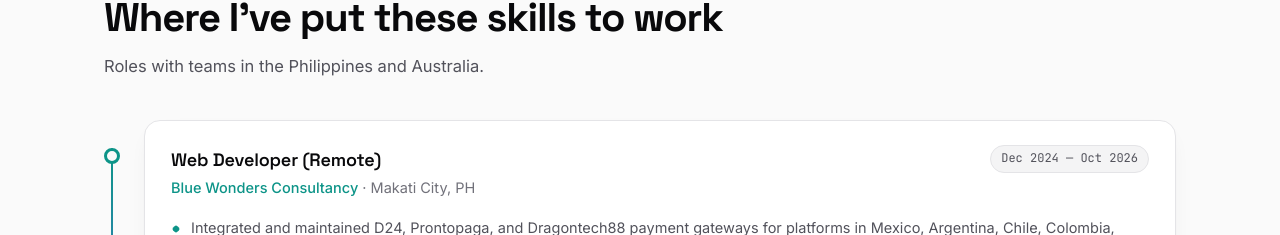
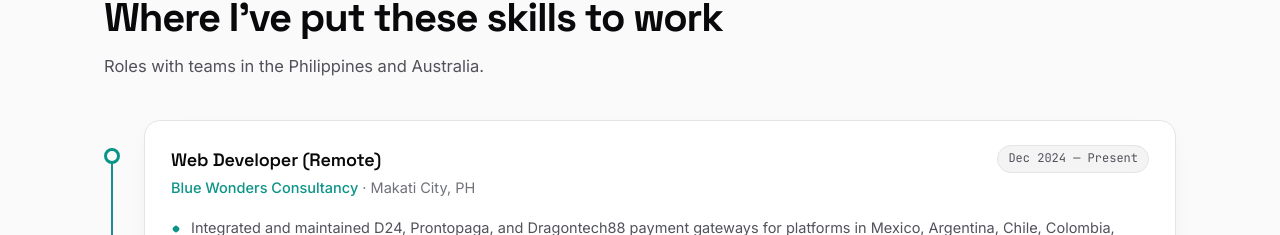
Before and after one commit to ckmusngi/portfolio, a React (Vite) app: page / in a window 1280 px wide. Shown: the part 1768-2003 px from the top of the page. Built offline with nearby package versions, Linux system fonts and the light colour scheme.

Commit message:
Updated work experienced and resume file

```diff
--- a/src/data.js
+++ b/src/data.js
@@ -29,7 +29,7 @@ export const jobs = [
   {
     role: "Web Developer (Remote)",
     org: "Blue Wonders Consultancy — Makati City, PH",
-    date: "Dec 2024 — Oct 2026",
+    date: "Dec 2024 — Present",
     points: [
       "Integrated and maintained D24, Prontopaga, and Dragontech88 payment gateways for platforms in Mexico, Argentina, Chile, Colombia, Paraguay, and Ecuador.",
       "Implemented GA4, Meta Conversions API, and TikTok conversion tracking for accurate campaign attribution.",
```
